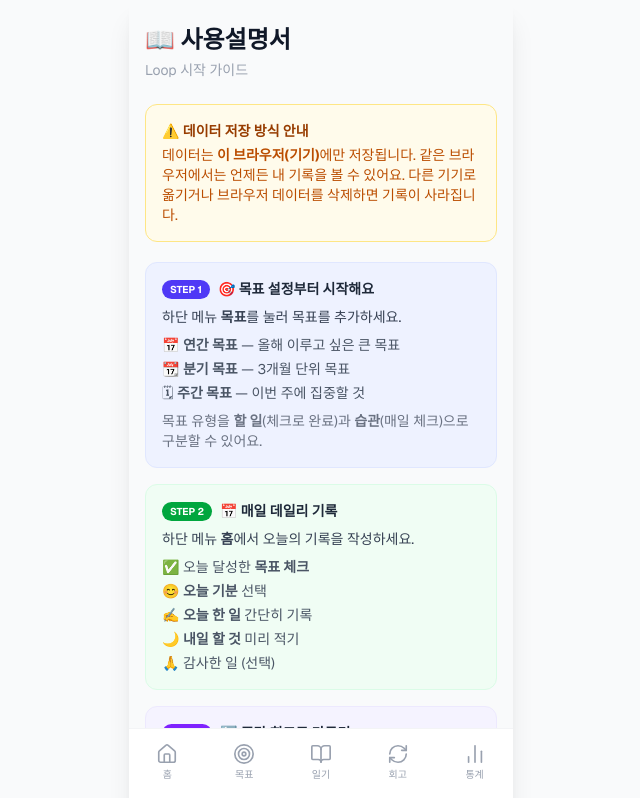
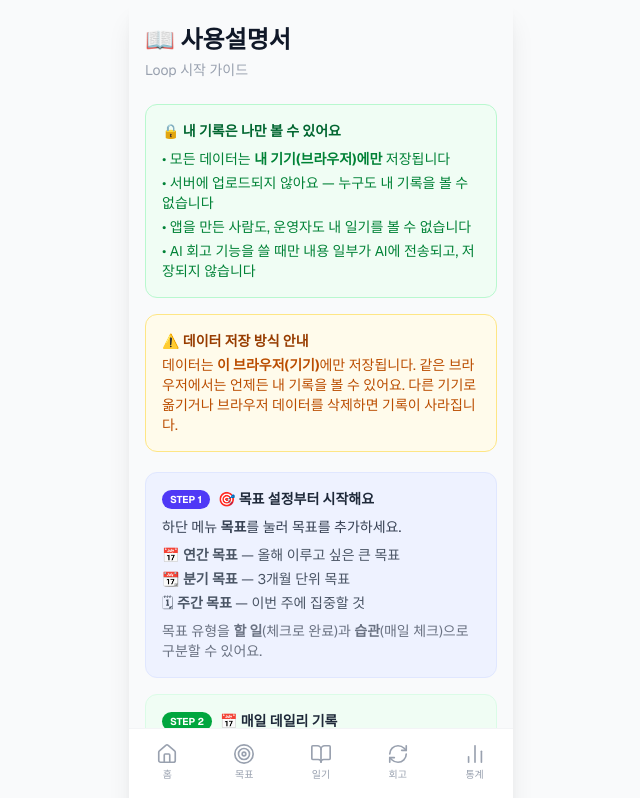
Before and after one commit to gromeet/loop-public, a Next.js app: page /guide in a window 1280 px wide. Shown: the top 798 px of the page, without its empty margins (319-959 px from the left). Built offline with nearby package versions, Linux system fonts and the light colour scheme.

Commit message:
feat: 가이드에 개인정보 보호 안내 추가

```diff
--- a/app/guide/page.tsx
+++ b/app/guide/page.tsx
@@ -9,6 +9,17 @@ export default function GuidePage() {
       <div className="mb-6">
         <h1 className="text-2xl font-bold text-gray-900">📖 사용설명서</h1>
         <p className="text-sm text-gray-400 mt-1">Loop 시작 가이드</p>
+      </div>
+
+      {/* 프라이버시 안내 */}
+      <div className="mb-4 rounded-xl bg-green-50 border border-green-200 p-4">
+        <p className="text-sm font-semibold text-green-800 mb-2">🔒 내 기록은 나만 볼 수 있어요</p>
+        <ul className="text-sm text-green-700 space-y-1">
+          <li>• 모든 데이터는 <strong>내 기기(브라우저)에만</strong> 저장됩니다</li>
+          <li>• 서버에 업로드되지 않아요 — 누구도 내 기록을 볼 수 없습니다</li>
+          <li>• 앱을 만든 사람도, 운영자도 내 일기를 볼 수 없습니다</li>
+          <li>• AI 회고 기능을 쓸 때만 내용 일부가 AI에 전송되고, 저장되지 않습니다</li>
+        </ul>
       </div>
 
       {/* 데이터 저장 안내 */}
```
